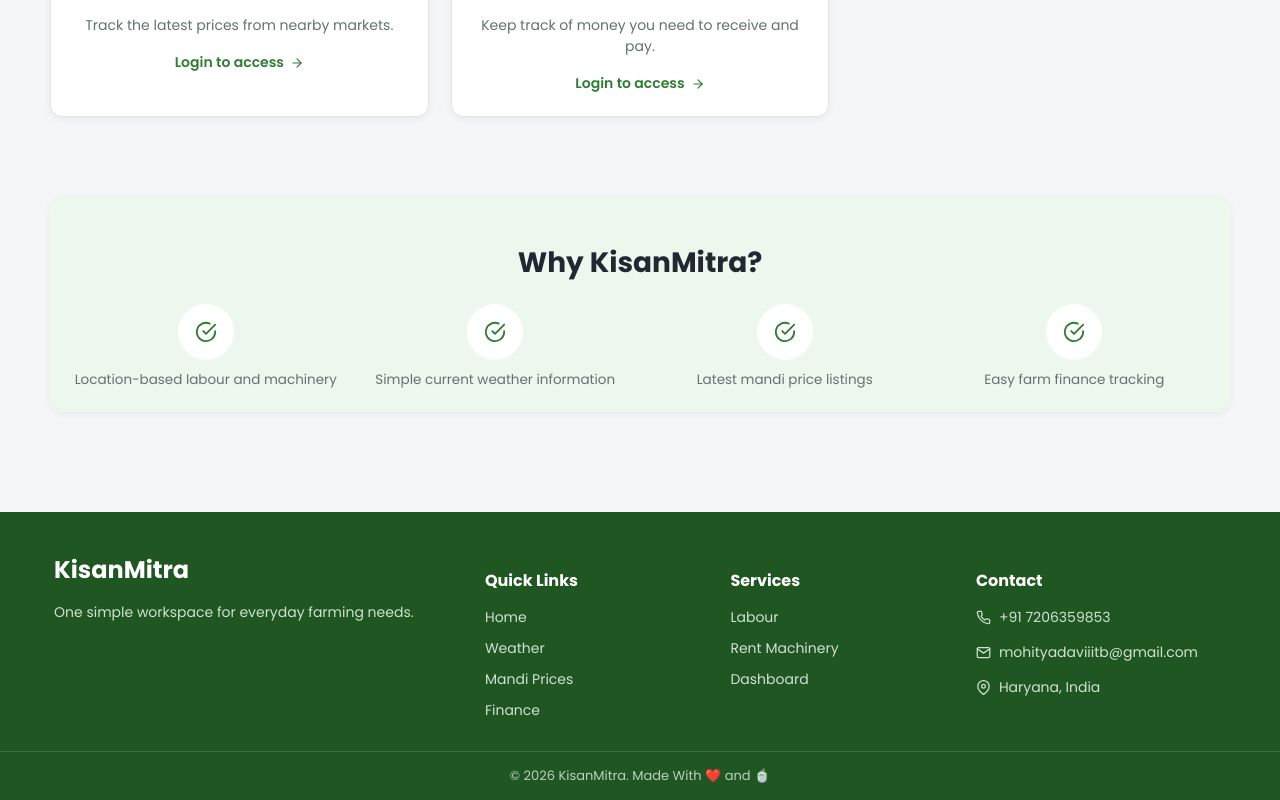
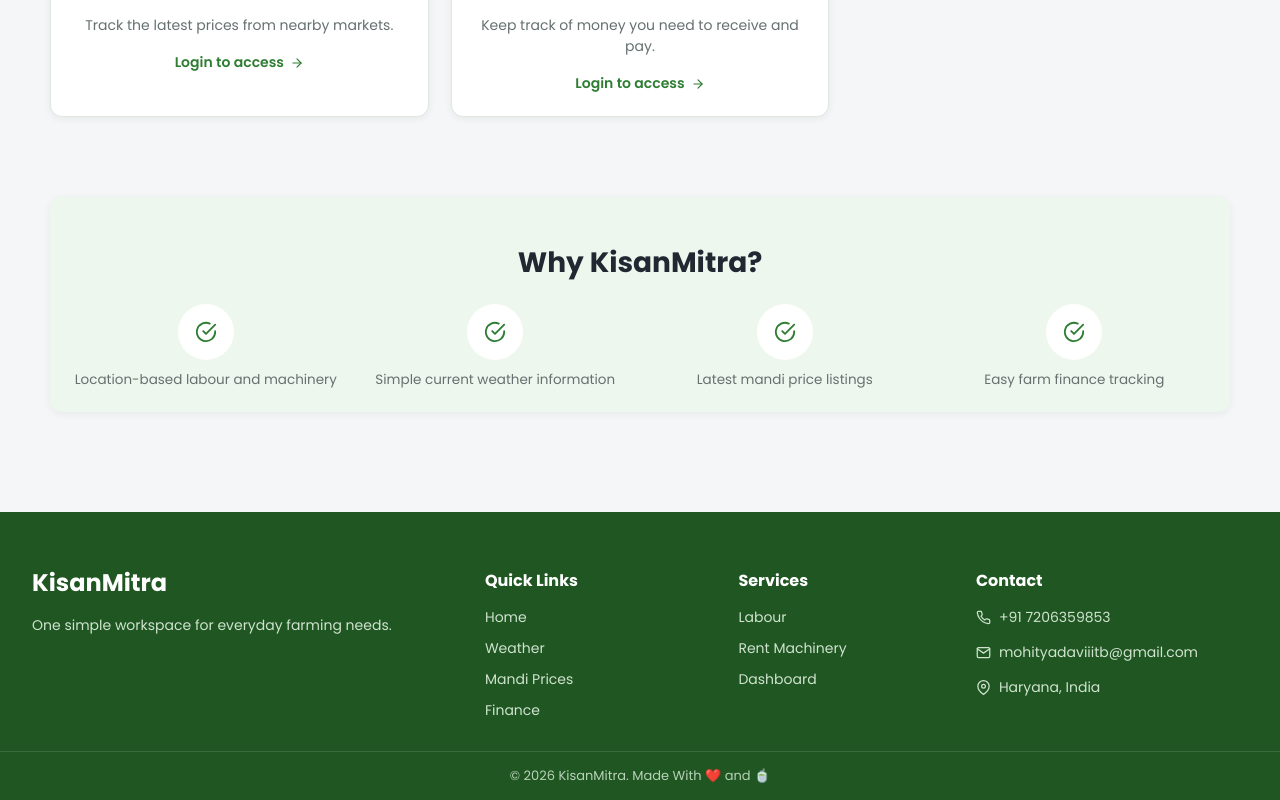
Before and after one commit to ydvmohittt-dev/KisanMitra, a React (Vite) app in the folder frontend/: page / in a window 1280 px wide. Shown: the part 957-1757 px from the top of the page. Built offline with nearby package versions, Linux system fonts and the light colour scheme; no server answers.

Commit message:
updated css of footer

```diff
--- a/frontend/src/index.css
+++ b/frontend/src/index.css
@@ -215,6 +215,9 @@ button {
   font-size: 14px;
   line-height: 1.6;
 }
+.footer-column-2{
+  margin-left:8px;
+}
 
 .footer-column h3 {
   color: #fff;
@@ -235,7 +238,8 @@ button {
   translate: 1px;
 }
 .footer-brand {
-  margin-left: 30px;
+  margin-left: 8px;
+  margin-top: 13px;
 }
 .contact-column p {
   display: flex;
```
